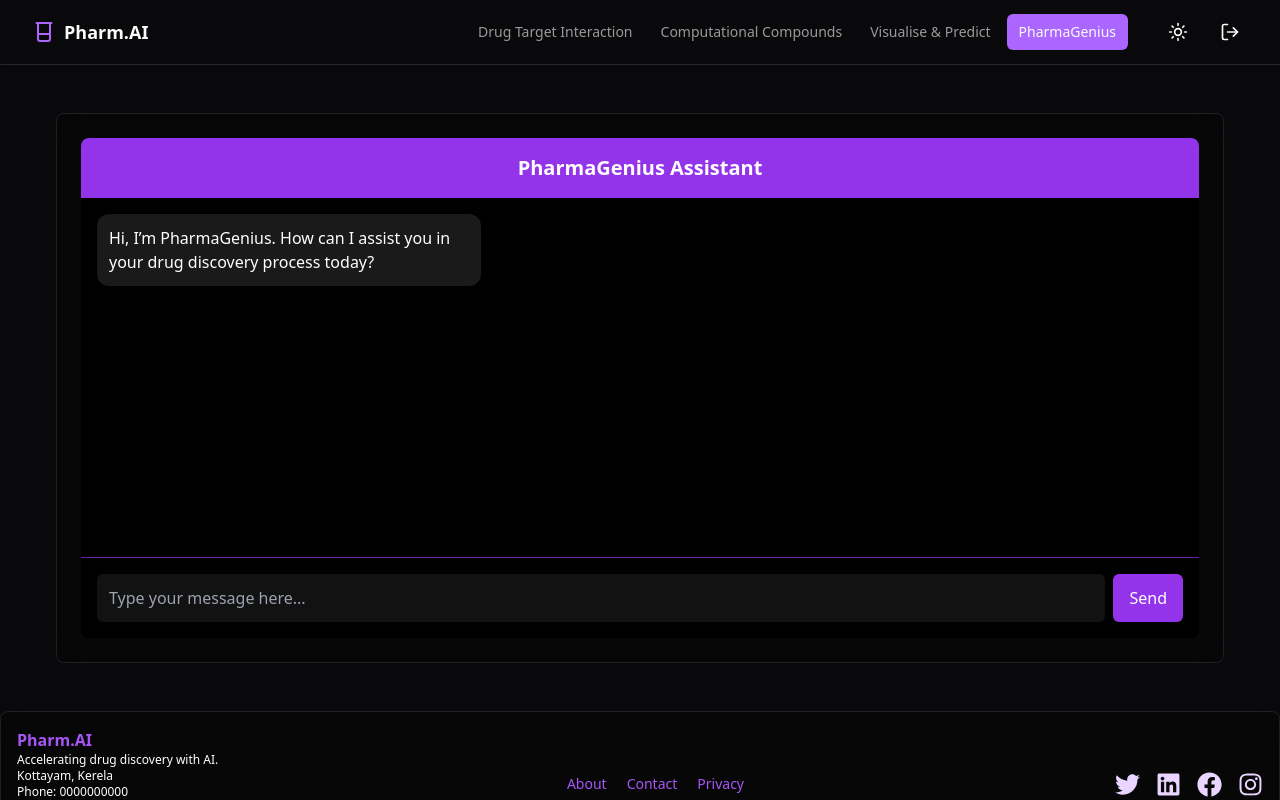
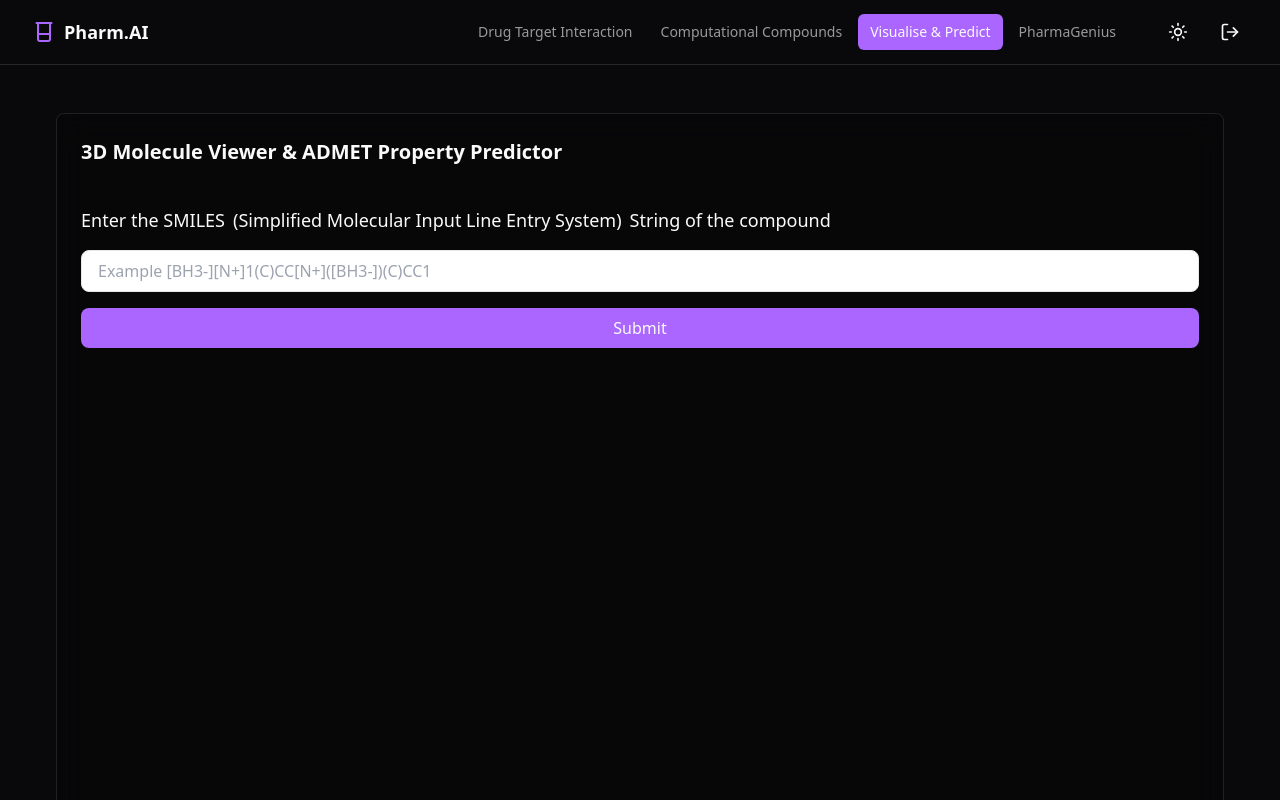
Before and after one commit to Aritra-Script/PharmAI, a React (Vite) app: page /login in a window 1280 px wide. Both pictures are taken after typing "name@example.com", "Sample123" into the empty fields and a click on the button "Login". Shown: the top 800 px of the page. Built offline with nearby package versions, Linux system fonts and the light colour scheme.

Commit message:
dev2.2.1

```diff
--- a/package.json
+++ b/package.json
@@ -1,10 +1,13 @@
 {
+  "hompage": "https://Aritra-Script.github.io/PharmAI/",
   "name": "drug-discovery-ai",
   "private": true,
   "version": "0.0.0",
   "type": "module",
   "scripts": {
     "dev": "vite",
+    "predeploy": "npm run build",
+    "deploy": "gh-pages -d build",
     "build": "vite build",
     "lint": "eslint .",
     "preview": "vite preview"
@@ -36,6 +39,7 @@
     "eslint": "^9.9.1",
     "eslint-plugin-react-hooks": "^5.1.0-rc.0",
     "eslint-plugin-react-refresh": "^0.4.11",
+    "gh-pages": "^6.3.0",
     "globals": "^15.9.0",
     "postcss": "^8.4.35",
     "tailwindcss": "^3.4.1",
--- a/src/components/dashboard/Dashboard.tsx
+++ b/src/components/dashboard/Dashboard.tsx
@@ -1,4 +1,4 @@
-import React, { useState, KeyboardEvent } from "react";
+import React, { useState, KeyboardEvent, useEffect } from "react";
 import { motion } from "framer-motion";
 import { useOutletContext } from "react-router-dom";
 import { DrugTargetInteraction } from "../molecules/DrugTargetInteraction";
@@ -22,7 +22,16 @@ interface LayoutContext {
 
 export function Dashboard() {
   // Retrieve activeTab from Layout
-  const { activeTab } = useOutletContext<LayoutContext>();
+  const { activeTab, setActiveTab } = useOutletContext<LayoutContext>();
+
+  // Default to MoleculeViewer on first login only (per session)
+  useEffect(() => {
+    const hasDefaulted = sessionStorage.getItem("dashboardDefaulted");
+    if (!hasDefaulted) {
+      setActiveTab("Visualise & Predict");
+      sessionStorage.setItem("dashboardDefaulted", "true");
+    }
+  }, [activeTab, setActiveTab]);
 
   // Upload state
   const [uploadedFile, setUploadedFile] = useState<File | null>(null);
@@ -263,7 +272,7 @@ export function Dashboard() {
           </div>
         )}
 
-        {/* PharmaGenius Tab (WhatsApp-Style Chat) */}
+        {/* PharmaGenius Tab */}
         {activeTab === "PharmaGenius" && (
           <div className="flex flex-col space-y-6">
             <div
```
Also changed, not shown: 2 other files (tests, documents, lock files or other folders).
